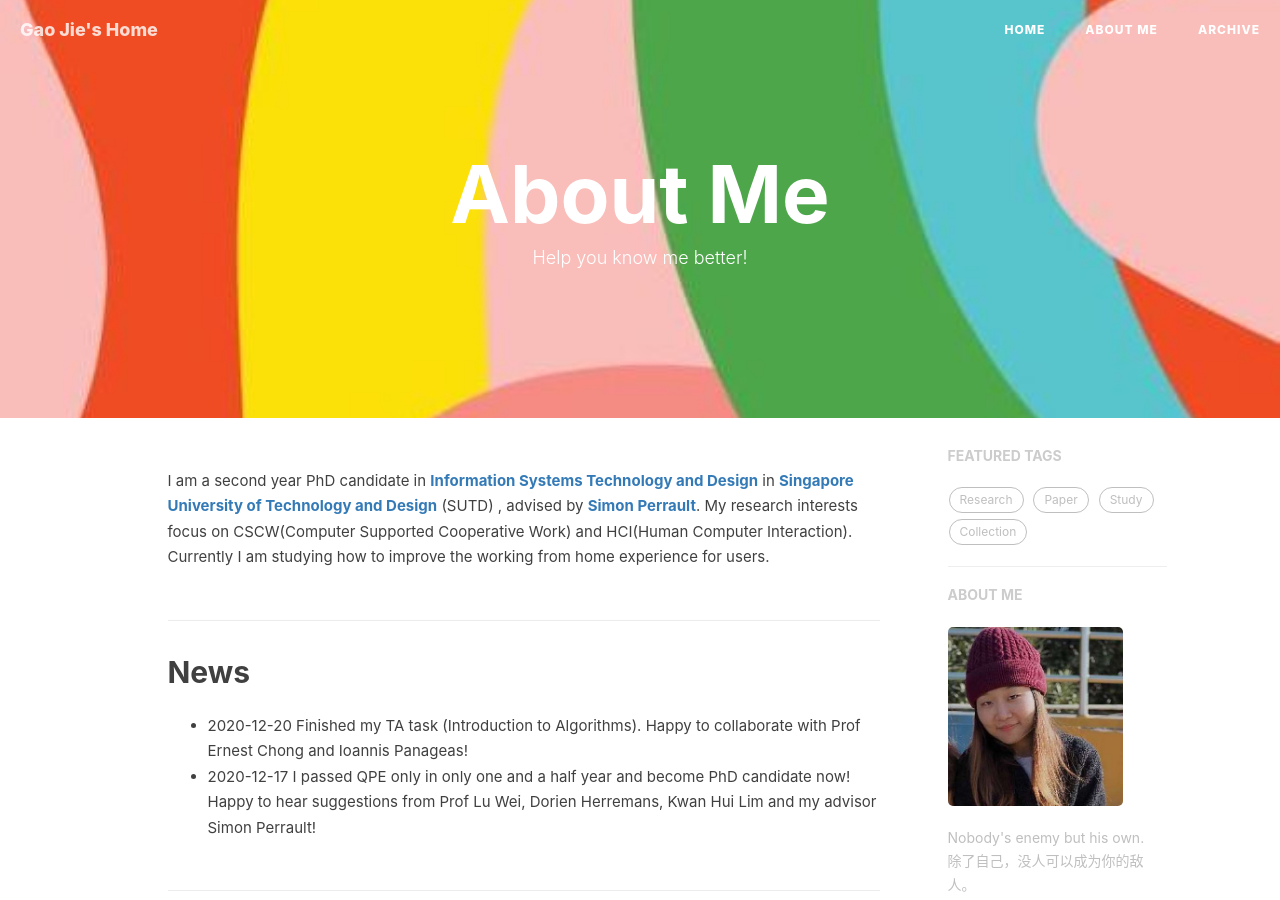
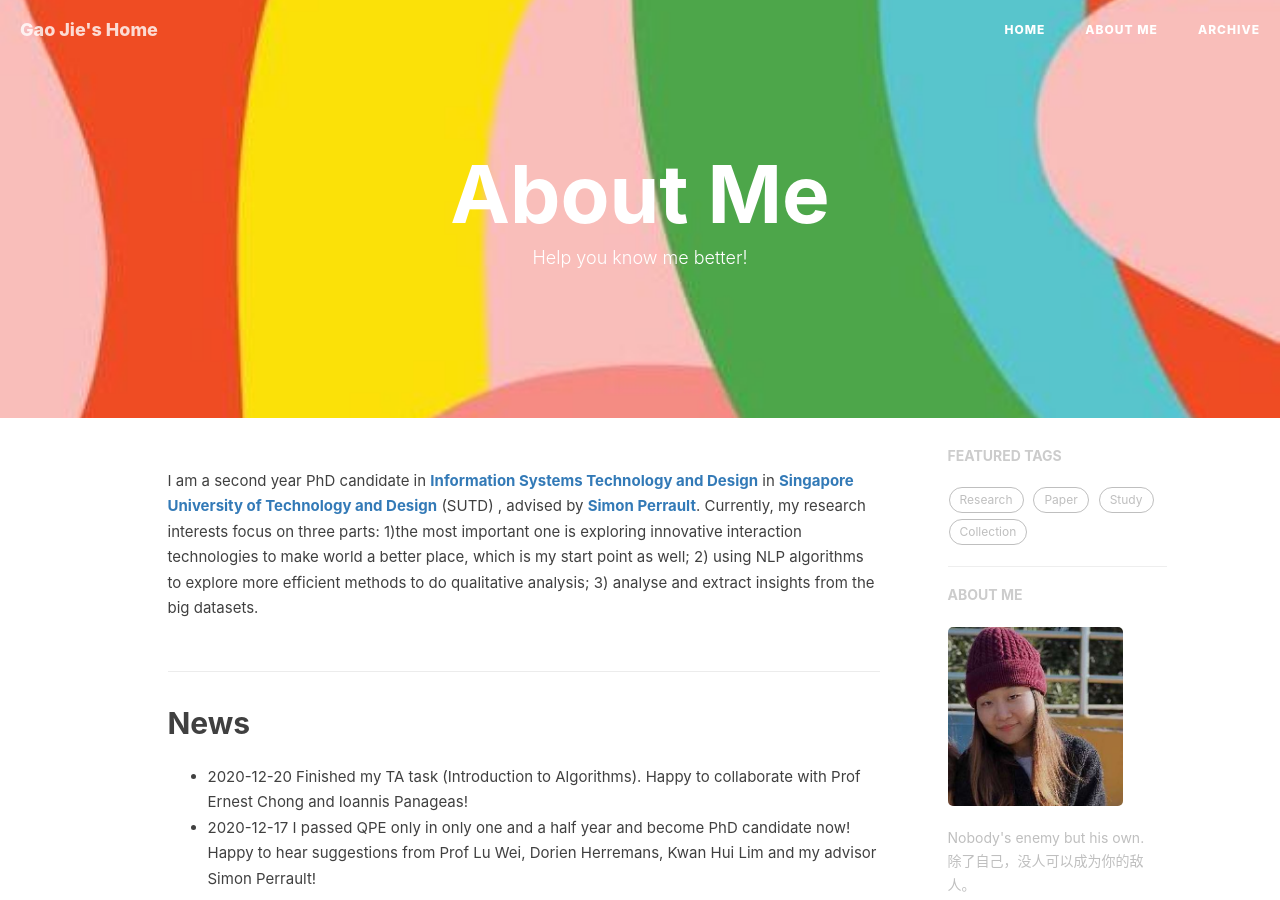
Before and after one commit to gaojie058/gaojie058.github.io, a Jekyll site: the page built from about.html, in a window 1280 px wide and 900 px high. Built offline with Jekyll 4.4.1, drawn with Linux system fonts in a browser that asks for light colours; nearby versions of some CDN libraries; comment, search, counter and statistics services are not loaded.

Commit message:
Update en.md

```diff
--- a/_includes/about/en.md
+++ b/_includes/about/en.md
@@ -1,5 +1,5 @@
 I am a second year PhD candidate in **[Information Systems Technology and Design](https://istd.sutd.edu.sg/)** in **[Singapore University of Technology and Design](https://www.sutd.edu.sg/)** (SUTD)
-, advised by **[Simon Perrault](https://simonperrault.github.io/)**. My research interests focus on CSCW(Computer Supported Cooperative Work) and HCI(Human Computer Interaction). Currently I am studying how to improve the working from home experience for users.
+, advised by **[Simon Perrault](https://simonperrault.github.io/)**. Currently, my research interests focus on three parts: 1)the most important one is exploring innovative interaction technologies to make world a better place, which is my start point as well; 2) using NLP algorithms to explore more efficient methods to do qualitative analysis; 3) analyse and extract insights from the big datasets.
 
 ## News
 - 2020-12-20 Finished my TA task (Introduction to Algorithms). Happy to collaborate with Prof Ernest Chong and Ioannis Panageas!
```
